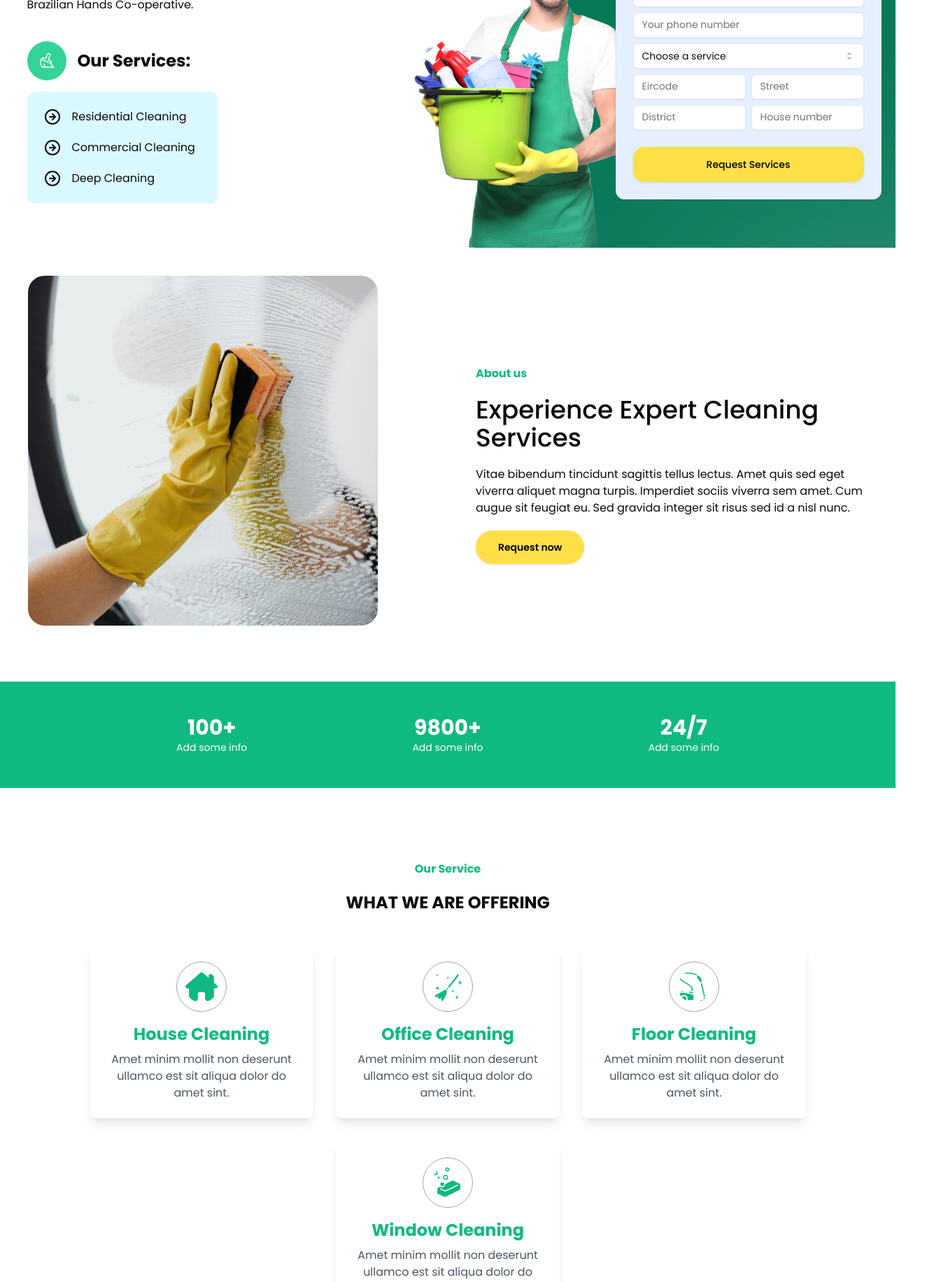
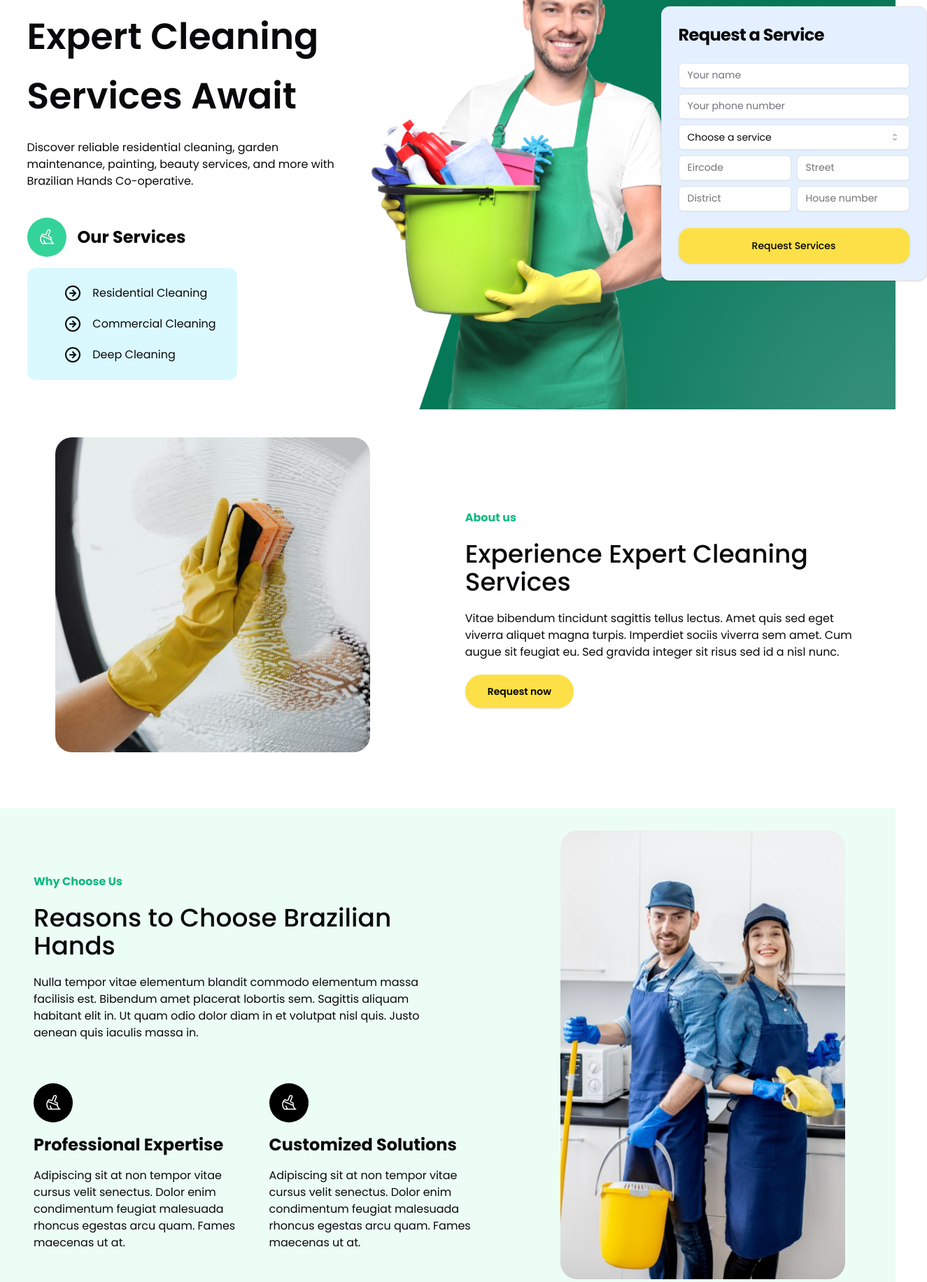
Before and after one commit to eliasacneto/web-hands-cooperative, a Next.js app: page / in a window 1280 px wide. Shown: the part 400-2232 px from the top of the page at 70% size, 1325 px wide, since content can reach past the window. Built offline with nearby package versions, Linux system fonts and the light colour scheme.

Commit message:
added section chooseus

```diff
--- a/app/page.tsx
+++ b/app/page.tsx
@@ -63,7 +63,7 @@ export default function Home() {
         </a>
 
         <div
-          className={`fixed lg:relative top-0 left-0 bg-emerald-500  z-20 lg:bg-transparent bg-opacity-95 text-center overflow-hidden transition-all duration-500 flex flex-col lg:flex-row gap-8 items-center justify-center w-full z-10 lg:h-full lg:opacity-100 ${
+          className={`fixed lg:relative top-0 left-0 bg-emerald-500  z-20 lg:bg-transparent bg-opacity-95 text-center overflow-hidden transition-all duration-500 flex flex-col lg:flex-row gap-8 items-center justify-center w-full lg:h-full lg:opacity-100 ${
             isMenuOpen ? "h-full opacity-100" : "h-0 opacity-0"
           }`}
         >
@@ -112,15 +112,15 @@ export default function Home() {
       <div className="flex">
         <Hero />
       </div>
+      {/* <div className="flex w-full mt-6">
+        <OurService />
+      </div> */}
+
       <div className="flex w-full mt-10">
         <About />
       </div>
 
-      <div className="flex w-full mt-6">
-        <OurService />
-      </div>
-
-      <div className="flex w-full mt-6">
+      <div className="mt-10 lg:mt-20">
         <ChooseUs />
       </div>
       <div className="flex w-full mt-6">
--- a/components/about.tsx
+++ b/components/about.tsx
@@ -6,24 +6,19 @@ import Image from "next/image";
 
 const About = () => {
   return (
-    <div className="w-full flex-col justify-center">
-      {/* <div className="bg-emerald-500  p-12 text-white font-bold mb-20 ">
-        <h1 className="text-3xl">About Us</h1>
-        <p className="text-sm">Home / About Us</p>
-      </div> */}
-
-      <div className="flex flex-col items-center lg:flex-row lg:justify-center lg:w-full">
-        <div className="flex flex-col mx-10 lg:mx-10 lg:w-1/2">
+    <div className="flex flex-col items-center justify-center lg:flex-row lg:justify-evenly lg:gap-10 w-full">
+      <div className="flex flex-col mx-10 lg:mx-10 ">
         <Image
-            className="rounded-3xl"
+          className="rounded-3xl w-[300px] lg:w-[450px] "
           src={CleanerIMG}
-            width={500}
-            height={500}
+          width={0}
+          height={0}
+          quality={100}
           alt="hero-img"
         />
       </div>
 
-        <div className="mx-4 lg:w-1/2 flex flex-col items-center justify-center lg:items-start mt-10">
+      <div className="mx-4 flex flex-col items-center justify-center lg:items-start mt-10">
         <p className="text-center lg:text-start text-emerald-500 font-bold pb-5">
           About us
         </p>
@@ -34,10 +29,10 @@ const About = () => {
           </h1>
 
           <p className="pb-5 text-start">
-              Vitae bibendum tincidunt sagittis tellus lectus. Amet quis sed
-              eget viverra aliquet magna turpis. Imperdiet sociis viverra sem
-              amet. Cum augue sit feugiat eu. Sed gravida integer sit risus sed
-              id a nisl nunc.
+            Vitae bibendum tincidunt sagittis tellus lectus. Amet quis sed eget
+            viverra aliquet magna turpis. Imperdiet sociis viverra sem amet. Cum
+            augue sit feugiat eu. Sed gravida integer sit risus sed id a nisl
+            nunc.
           </p>
         </div>
         <Button className="bg-[#FDE047] flex justify-center items-center lg:justify-start text-black hover:bg-yellow-400 px-8 py-6 rounded-3xl font-semibold ">
@@ -45,26 +40,6 @@ const About = () => {
         </Button>
       </div>
     </div>
-
-      <div className="bg-emerald-500  p-12 text-white mt-20 mb-20 flex gap-8 justify-evenly items-center">
-        <div className="text-center">
-          <h1 className="font-bold text-3xl">100+</h1>
-          <p className="text-sm">Add some info</p>
-        </div>
-
-        <div className="text-center">
-          <h1 className="font-bold text-3xl">9800+</h1>
-          <p className="text-sm">Add some info</p>
-        </div>
-
-        <div className="text-center">
-          <h1 className="font-bold text-3xl">24/7</h1>
-          <p className="text-sm">Add some info</p>
-        </div>
-      </div>
-
-      {/* <OurPurpose /> */}
-    </div>
   );
 };
 
--- a/components/chooseUs.tsx
+++ b/components/chooseUs.tsx
@@ -1,7 +1,71 @@
 import React from "react";
+import { Button } from "./ui/button";
+import OurPurpose from "./AboutUs/ourPurpose";
+import CleanerIMG from "../public/assets/cleaner.jpg";
+import Image from "next/image";
+import Broom from "../public/assets/icons/broom.png";
+import ChooseIMG from "../public/assets/choose-img.jpg";
 
 const ChooseUs = () => {
-  return <div>ChooseUs</div>;
+  return (
+    <div className="flex flex-col-reverse bg-emerald-50 items-center justify-center lg:flex-row lg:justify-evenly lg:gap-10 p-8">
+      <div className="mx-4 flex flex-col items-center justify-center lg:items-start ">
+        <p className="text-center lg:text-start text-emerald-500 font-bold pt-5 pb-5">
+          Why Choose Us
+        </p>
+
+        <div className="flex flex-col lg:w-[560px] ">
+          <h1 className="pb-5 text-2xl text-center font-medium lg:text-4xl lg:text-start">
+            Reasons to Choose Brazilian Hands
+          </h1>
+
+          <p className="pb-5 text-start">
+            Nulla tempor vitae elementum blandit commodo elementum massa
+            facilisis est. Bibendum amet placerat lobortis sem. Sagittis aliquam
+            habitant elit in. Ut quam odio dolor diam in et volutpat nisl quis.
+            Justo aenean quis iaculis massa in.
+          </p>
+        </div>
+        <div className="flex flex-col gap-4 lg:flex-row lg:w-[657px]">
+          <div className="flex mt-10  flex-col justify-start items-start lg:justify-start gap-4">
+            <div className="flex  bg-black px-4 py-4 items-start justify-start rounded-full">
+              <Image src={Broom} alt="broom icon" width={24} height={24} />
+            </div>
+            <h2 className="font-bold text-2xl">Professional Expertise</h2>
+            <p>
+              Adipiscing sit at non tempor vitae cursus velit senectus. Dolor
+              enim condimentum feugiat malesuada rhoncus egestas arcu quam.
+              Fames maecenas ut at.
+            </p>
+          </div>
+          <div className="flex mt-10  flex-col justify-start items-start lg:justify-start gap-4">
+            <div className="flex  bg-black px-4 py-4 items-start justify-start rounded-full">
+              <Image src={Broom} alt="broom icon" width={24} height={24} />
+            </div>
+            <h2 className="font-bold text-2xl">Customized Solutions</h2>
+            <p>
+              Adipiscing sit at non tempor vitae cursus velit senectus. Dolor
+              enim condimentum feugiat malesuada rhoncus egestas arcu quam.
+              Fames maecenas ut at.
+            </p>
+          </div>
+        </div>
+      </div>
+      <div className="flex flex-col mx-10 lg:mx-10 ">
+        <Image
+          className="rounded-3xl w-[250px] lg:w-[450px] "
+          src={ChooseIMG}
+          width={0}
+          height={0}
+          quality={100}
+          alt="hero-img"
+        />
+      </div>
+    </div>
+    /* <OurPurpose /> */
+  );
 };
 
 export default ChooseUs;
+
+//rafce
--- a/components/hero.tsx
+++ b/components/hero.tsx
@@ -24,22 +24,30 @@ import {
 
 const Hero = () => {
   return (
-    <div className=" bg-hero bg-cover flex flex-col items-center mx-4  lg:mx-0 lg:flex-row lg:justify-center lg:w-full lg:h-full">
+    <div className=" bg-hero bg-cover flex flex-col items-center mx-4 lg:mx-0 lg:flex-row lg:justify-center lg:w-full lg:h-full">
       <div className="flex flex-col ">
-        <h1 className="text-3xl text-center font-medium lg:text-4xl lg:w-[563px] lg:text-start ">
+        <div className="flex flex-col items-center lg:items-start mt-10">
+          <p className="text-center items-center lg:text-start bg-black w-fit px-4 py-2 rounded-full text-white font-bold mb-5 ">
+            #01 Cleaning Service
+          </p>
+
+          <h1 className="text-3xl text-center font-semibold lg:text-[52px] lg:w-[563px] lg:leading-relaxed lg:text-start ">
             Brazillian Hands Expert Cleaning Services Await
           </h1>
           <p className="mt-5 text-center lg:w-[448px] lg:text-start">
-          Discover reliable residential cleaning, garden maintenance, painting,
-          beauty services, and more with Brazilian Hands Co-operative.
+            Discover reliable residential cleaning, garden maintenance,
+            painting, beauty services, and more with Brazilian Hands
+            Co-operative.
           </p>
-        <div className="flex mt-10 justify-center items-center lg:justify-start gap-4">
+        </div>
+        <div className="lg:flex flex-col hidden">
+          <div className="flex mt-10 justify-start items-center lg:justify-start gap-4">
             <div className="flex bg-emerald-400 px-4 py-4 items-center justify-center rounded-full">
               <Image src={Broom} alt="broom icon" width={24} height={24} />
             </div>
-          <h2 className="font-bold text-2xl">Our Services:</h2>
+            <h2 className="font-bold text-2xl">Our Services</h2>
           </div>
-        <div className="flex flex-col justify-center bg-[#DAF9FF] py-6 lg:w-[273px] mt-4 rounded-xl ">
+          <div className="flex flex-col items-center justify-center bg-[#DAF9FF] w-fit px-10 py-6 lg:w-[300px] lg:px-0 mt-4 rounded-xl ">
             <ul className=" flex flex-col justify-center gap-5 lg:items-start ml-6">
               <li className="flex gap-4">
                 <CircleArrowRight />
@@ -56,15 +64,16 @@ const Hero = () => {
             </ul>
           </div>
         </div>
+      </div>
       <div className="flex flex-col lg:flex-row items-center w-1/2 lg:justify-center ">
         <Image
-          className="w-0 lg:w-1/2 "
+          className="w-[250px] lg:w-[450px] items-end "
           src={BHC}
           width={0}
           height={0}
           alt="hero-img"
         />
-        <div className="flex z-10 lg:-ml-6 mt-10">
+        <div className="flex z-10 lg:-ml-6 lg:mt-10">
           <Form />
           {/*  */}
         </div>
--- a/components/ourService.tsx
+++ b/components/ourService.tsx
@@ -1,52 +1,64 @@
-import React from 'react';
+import React from "react";
 import { FaHouseChimney } from "react-icons/fa6";
 import { GiVacuumCleaner, GiMagicBroom, GiSoap } from "react-icons/gi";
 
-
-
 const OurService = () => {
-
   return (
-
-    <div>
-
-        <div className=' text-center'>
-
-                <h2 className=' text-emerald-500 font-bold pb-5'>Our Service</h2>
-                <h1 className='text-2xl font-bold pb-5'>WHAT WE ARE OFFERING</h1>
-
+    <div className="flex flex-col justify-center items-center w-full">
+      <div className=" text-center">
+        <h2 className=" text-emerald-500 font-bold pb-5">Our Service</h2>
+        <h1 className="text-2xl font-bold pb-5">WHAT WE ARE OFFERING</h1>
       </div>
 
       <div className="flex flex-wrap justify-center gap-8 p-6">
         {/* Card 1 */}
         <div className="max-w-xs bg-white shadow-lg rounded-lg p-6 text-center hover:bg-gray-100 transition-all">
           <FaHouseChimney className="text-7xl text-emerald-500 mx-auto mb-4 border border-gray-400 p-3 rounded-full" />
-                <h1 className="text-2xl font-bold mb-2 text-emerald-500 ">House Cleaning</h1>
-                <p className="text-gray-600">Amet minim mollit non deserunt ullamco est sit aliqua dolor do amet sint.</p>
+          <h1 className="text-2xl font-bold mb-2 text-emerald-500 ">
+            House Cleaning
+          </h1>
+          <p className="text-gray-600">
+            Amet minim mollit non deserunt ullamco est sit aliqua dolor do amet
+            sint.
+          </p>
         </div>
 
         {/* Card 2 */}
         <div className="max-w-xs bg-white shadow-lg rounded-lg p-6 text-center hover:bg-gray-100 transition-all">
           <GiMagicBroom className="text-7xl text-emerald-500 mx-auto mb-4 border border-gray-400 p-3 rounded-full" />
-                <h1 className="text-2xl font-bold mb-2 text-emerald-500">Office Cleaning</h1>
-                <p className="text-gray-600">Amet minim mollit non deserunt ullamco est sit aliqua dolor do amet sint.</p>
+          <h1 className="text-2xl font-bold mb-2 text-emerald-500">
+            Office Cleaning
+          </h1>
+          <p className="text-gray-600">
+            Amet minim mollit non deserunt ullamco est sit aliqua dolor do amet
+            sint.
+          </p>
         </div>
 
         {/* Card 3 */}
         <div className="max-w-xs bg-white shadow-lg rounded-lg p-6 text-center hover:bg-gray-100 transition-all">
           <GiVacuumCleaner className="text-7xl text-emerald-500 mx-auto mb-4 border border-gray-400 p-3 rounded-full" />
-                <h1 className="text-2xl font-bold mb-2 text-emerald-500">Floor Cleaning</h1>
-                <p className="text-gray-600">Amet minim mollit non deserunt ullamco est sit aliqua dolor do amet sint.</p>
+          <h1 className="text-2xl font-bold mb-2 text-emerald-500">
+            Floor Cleaning
+          </h1>
+          <p className="text-gray-600">
+            Amet minim mollit non deserunt ullamco est sit aliqua dolor do amet
+            sint.
+          </p>
         </div>
 
         {/* Card 4 */}
         <div className="max-w-xs bg-white shadow-lg rounded-lg p-6 text-center hover:bg-gray-100 transition-all">
           <GiSoap className="text-7xl text-emerald-500 mx-auto mb-4 border border-gray-400 p-3 rounded-full" />
-                <h1 className="text-2xl font-bold mb-2 text-emerald-500">Window Cleaning</h1>
-                <p className="text-gray-600">Amet minim mollit non deserunt ullamco est sit aliqua dolor do amet sint.</p>
+          <h1 className="text-2xl font-bold mb-2 text-emerald-500">
+            Window Cleaning
+          </h1>
+          <p className="text-gray-600">
+            Amet minim mollit non deserunt ullamco est sit aliqua dolor do amet
+            sint.
+          </p>
         </div>
       </div>
-
     </div>
   );
 };
```
Also changed, not shown: public/assets/choose-img.jpg (added). Lines whose indentation alone changed are shown as unchanged.
